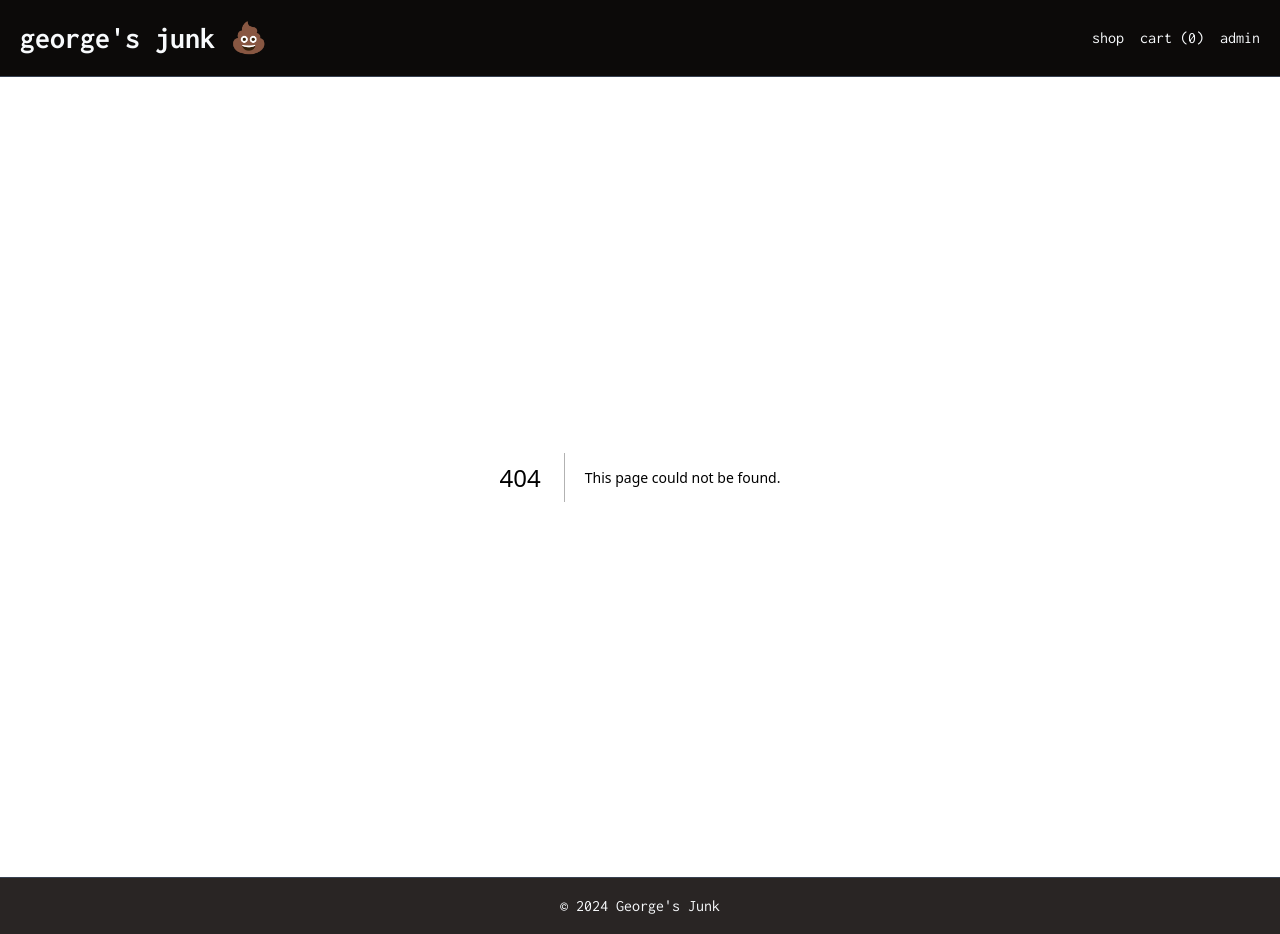
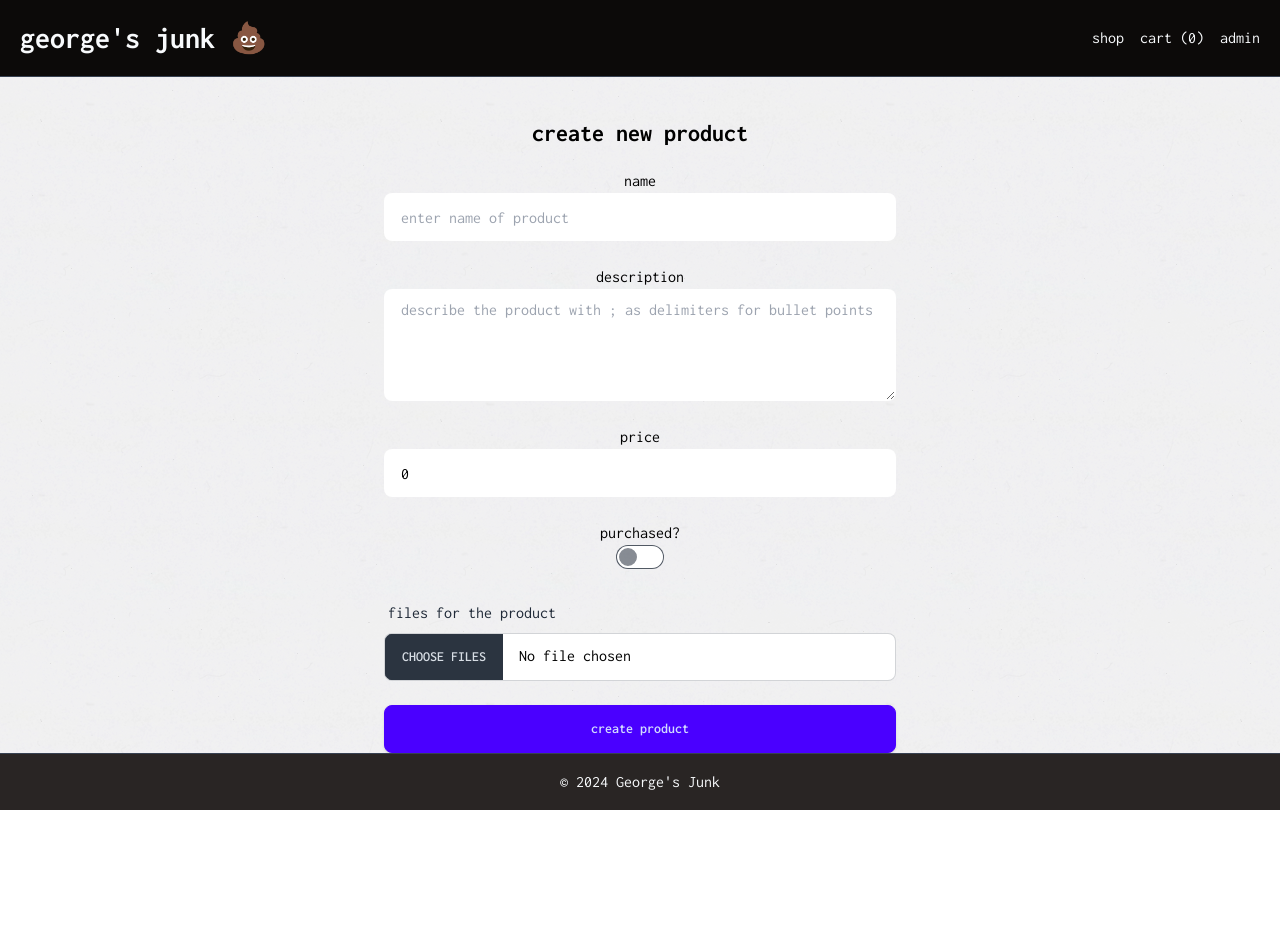
Before and after one commit to wengwongg/georges-junk, a Next.js app: page /admin/products/create in a window 1280 px wide. Before the commit this address had no page. After the commit the page ends 810 px from the top, so only its background shows below. Built offline with nearby package versions, Linux system fonts and the light colour scheme.

Commit message:
created overall create form

```diff
--- /dev/null
+++ b/src/app/admin/products/create/page.tsx
@@ -0,0 +1,104 @@
+"use client";
+
+import PrimaryButton from "@/components/primary-button";
+import { Field, Form, Formik, FormikProps } from "formik";
+
+interface Fields {
+  name: string;
+  description: string;
+  price: number;
+  purchased: boolean;
+  files: File[];
+}
+
+const initialValues: Fields = {
+  name: "",
+  description: "",
+  price: 0,
+  purchased: false,
+  files: [],
+};
+
+const handleSubmit = (values: Fields) => {
+  setTimeout(() => {
+    alert(JSON.stringify(values, null, 2));
+  }, 1000);
+};
+
+export default function CreateProductPage() {
+  return (
+    <>
+      <h2 className="text-2xl font-bold mb-5">create new product</h2>
+
+      <Formik
+        initialValues={initialValues}
+        onSubmit={handleSubmit}
+        enableReinitialize
+      >
+        {({ values }) => (
+          <Form className="flex flex-col w-full max-w-lg mx-auto gap-6">
+            <div className="flex flex-col">
+              <label htmlFor="name">name</label>
+              <Field
+                id="name"
+                name="name"
+                placeholder="enter name of product"
+                className="input"
+              />
+            </div>
+
+            <div className="flex flex-col">
+              <label htmlFor="description">description</label>
+              <Field
+                id="description"
+                name="description"
+                as="textarea"
+                className="h-28 textarea text-base"
+                placeholder="describe the product with ; as delimiters for bullet points"
+              />
+            </div>
+
+            <div className="flex flex-col">
+              <label htmlFor="price">price</label>
+              <Field
+                id="price"
+                name="price"
+                placeholder="enter price"
+                type="number"
+                step=".01"
+                className="input"
+              />
+            </div>
+
+            <div className="flex flex-col">
+              <label htmlFor="purchased">purchased?</label>
+              <Field
+                id="purchased"
+                name="purchased"
+                type="checkbox"
+                className="toggle mx-auto"
+              />
+            </div>
+
+            <label className="form-control w-full">
+              <div className="label">
+                <span className="label-text text-base">
+                  files for the product
+                </span>
+              </div>
+              <Field
+                id="files"
+                name="files"
+                type="file"
+                className="file-input file-input-bordered"
+                multiple
+              />
+            </label>
+
+            <PrimaryButton text="create product" submit />
+          </Form>
+        )}
+      </Formik>
+    </>
+  );
+}
```
